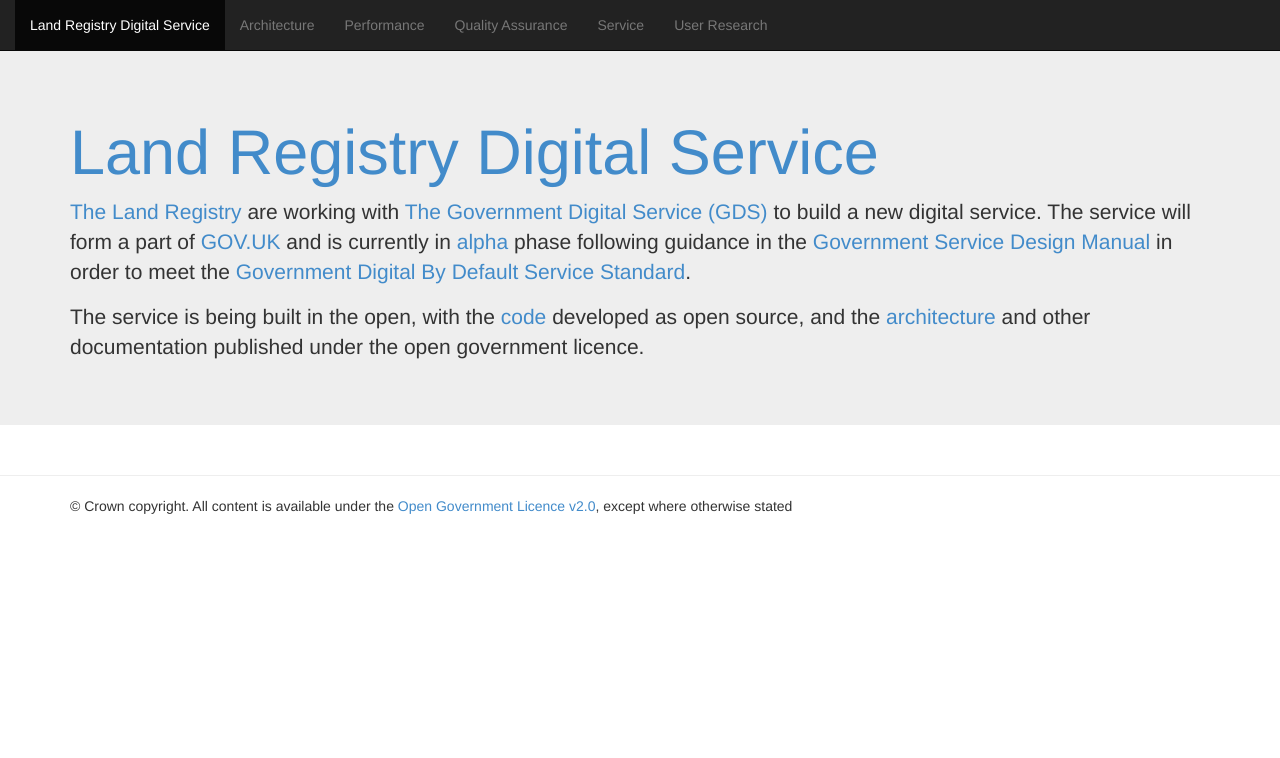
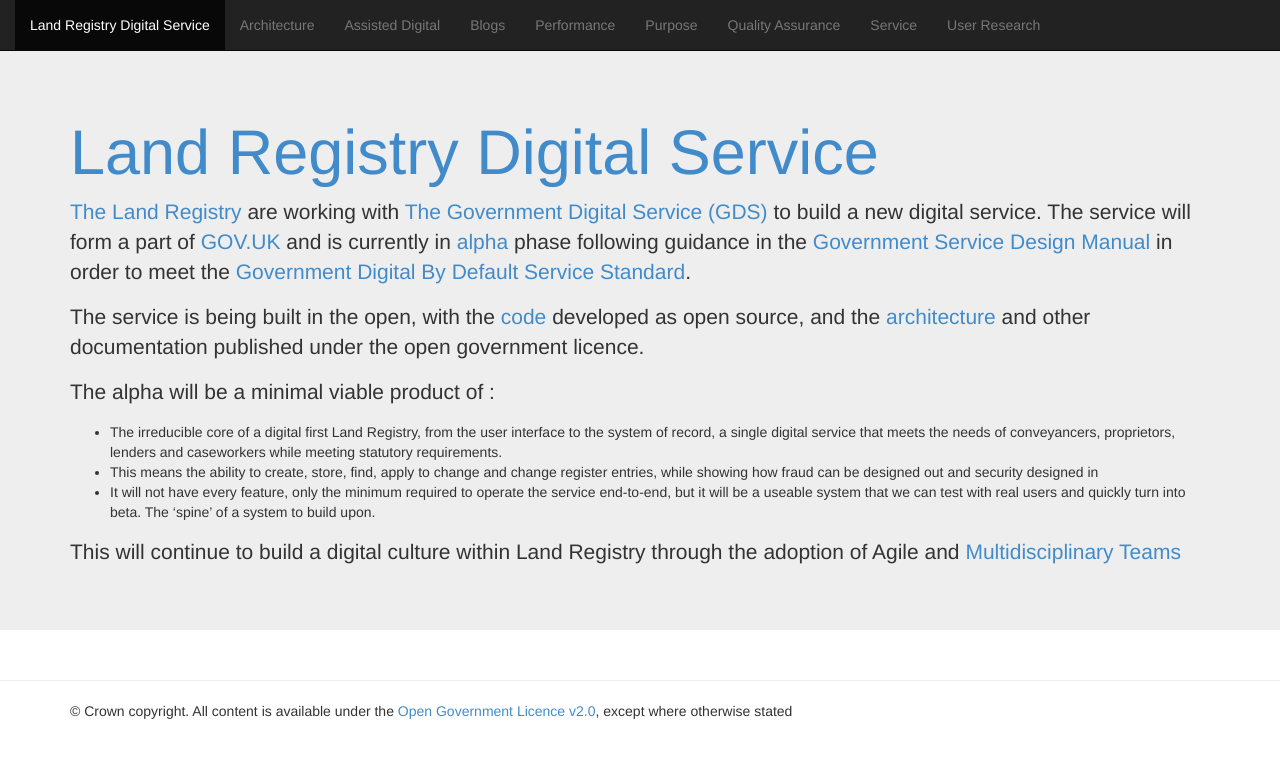
Before and after one commit to ztrelease/landregistry.github.io, a Jekyll site: the page built from index.html, in a window 1280 px wide. Shown: the top 758 px of the page. Built offline with Jekyll 4.4.1, drawn with Linux system fonts in a browser that asks for light colours.

Commit message:
added new pages and added wording to existing pages

```diff
--- a/index.html
+++ b/index.html
@@ -8,5 +8,17 @@
     <h1><a href="/">Land Registry Digital Service</a></h1>
     <p><a href="https://www.gov.uk/government/organisations/land-registry">The Land Registry</a> are working with <a href="https://www.gov.uk/government/organisations/government-digital-service">The Government Digital Service (GDS)</a> to build a new digital service. The service will form a part of <a href=https://www.gov.uk">GOV.UK</a> and is currently in <a href="https://www.gov.uk/service-manual/phases/alpha.html">alpha</a> phase following guidance in the <a href="https://www.gov.uk/service-manual">Government Service Design Manual</a> in order to meet the <a href="https://www.gov.uk/service-manual/digital-by-default">Government Digital By Default Service Standard</a>.</p>
     <p>The service is being built in the open, with the <a href="https://github.com/landregistry">code</a> developed as open source, and the <a href="/architecture/">architecture</a> and other documentation published under the open government licence.</p>
+    <p>
+      The alpha will be a minimal viable product of :
+
+      <ul>
+        <li>The irreducible core of a digital first Land Registry, from the user interface to the system of record, a single digital service that meets the needs of conveyancers, proprietors, lenders and caseworkers while meeting statutory requirements.</li>
+        <li>This means the ability to create, store, find, apply to change and change register entries, while showing how fraud can be designed out and security designed in</li>
+        <li>It will not have every feature, only the minimum required to operate the service end-to-end, but it will be a useable system that we can test with real users and quickly turn into beta. The ‘spine’ of a system to build upon.</li>
+      </ul>
+    <p>
+    <p>
+      This will continue to build a digital culture within Land Registry through the adoption of Agile and <a href="https://sites.google.com/a/digital.landregistry.gov.uk/alpha/team">Multidisciplinary Teams</a>
+    </p>
   </div>
 </div>
--- a/performance.html
+++ b/performance.html
@@ -6,7 +6,7 @@
 <div class="jumbotron">
   <div class="container">
     <h2>Designing with data</h2>
-    <p>The scope and direction of the service and prioratisation of our work during alpha has been guided by a combination of qualitative information gathered by <a href="/user-research">user research</a> and quantitative information take from existing Land Registry channels.</p>
+    <p>The scope and direction of the service and prioratisation of our work during alpha has been guided by a combination of qualitative information gathered by <a href="/user-research">user research</a> and quantitative information taken from existing Land Registry channels.</p>
     <p>During the beta phase we will be able to use a product such as <a href="http://piwik.org/">PIWIK</a> to enable us to improve the service based on insights gleaned from user behaviour with the service.</p>
   </div>
 </div>
--- a/user-research.html
+++ b/user-research.html
@@ -6,6 +6,6 @@
 <div class="jumbotron">
   <div class="container">
     <h1>User Research</h1>
-    <p>The work of the alpha is shaped by the needs of our users both inside and outside of the Land Registry, which we discover by iterating the <a href="/service">digital service</a> and conversations which arise from experiments and <a href="http://prototypes.landregistryconcept.co.uk/">prototypes</a></p>
+    <p>The work of the alpha is shaped by the needs of our users both inside and outside of the Land Registry, which we discover by iterating the digital service and conversations which arise from experiments and <a href="http://prototypes.landregistryconcept.co.uk/">prototypes</a></p>
   </div>
 </div>
```
Also changed, not shown: assisted-digital.html (added, +13 -0 lines), blogs.html (added, +13 -0 lines), purpose.html (added, +19 -0 lines).
